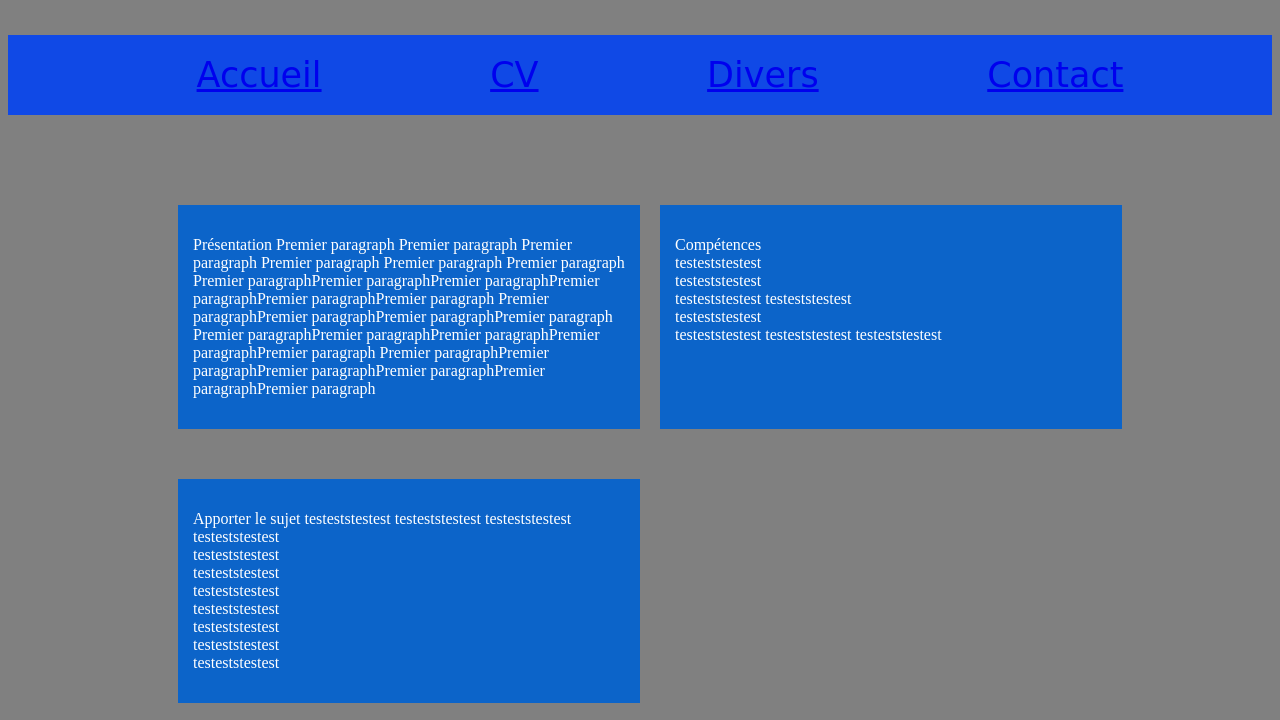
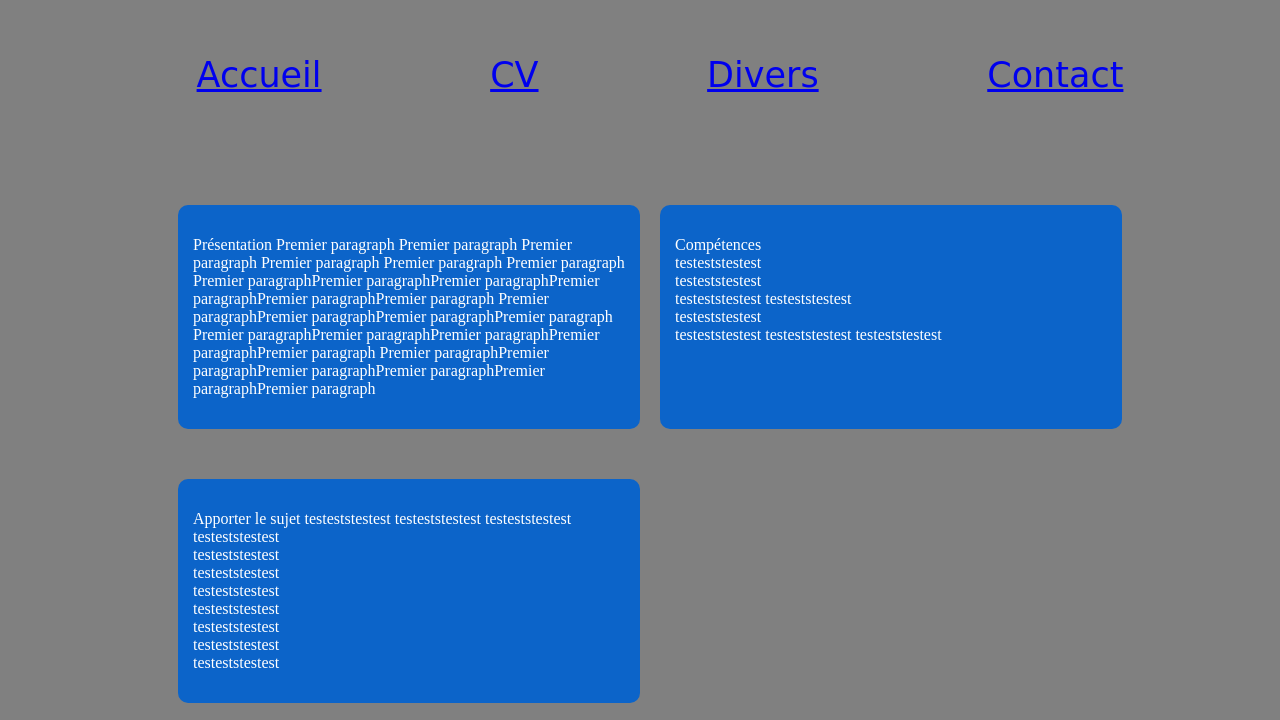
Before and after one commit to P4NH4RITH/sideProject, a plain HTML site: page index.html in a window 1280 px wide. Shown: the top 720 px of the page. Drawn offline with Linux system fonts and the light colour scheme.

Commit message:
small css changes

```diff
--- a/CSS/style.css
+++ b/CSS/style.css
@@ -4,7 +4,6 @@ body{
 }
 
 header{
-    background-color: rgb(16, 73, 230);
     position:relative;
     font-size: 35px;
 }
@@ -23,6 +22,7 @@ section{
     margin-top: 50px;
     margin-left: 20px;
     padding: 15px;
+    border-radius: 10px;
 }
 
 .skills, .atouts{
```
